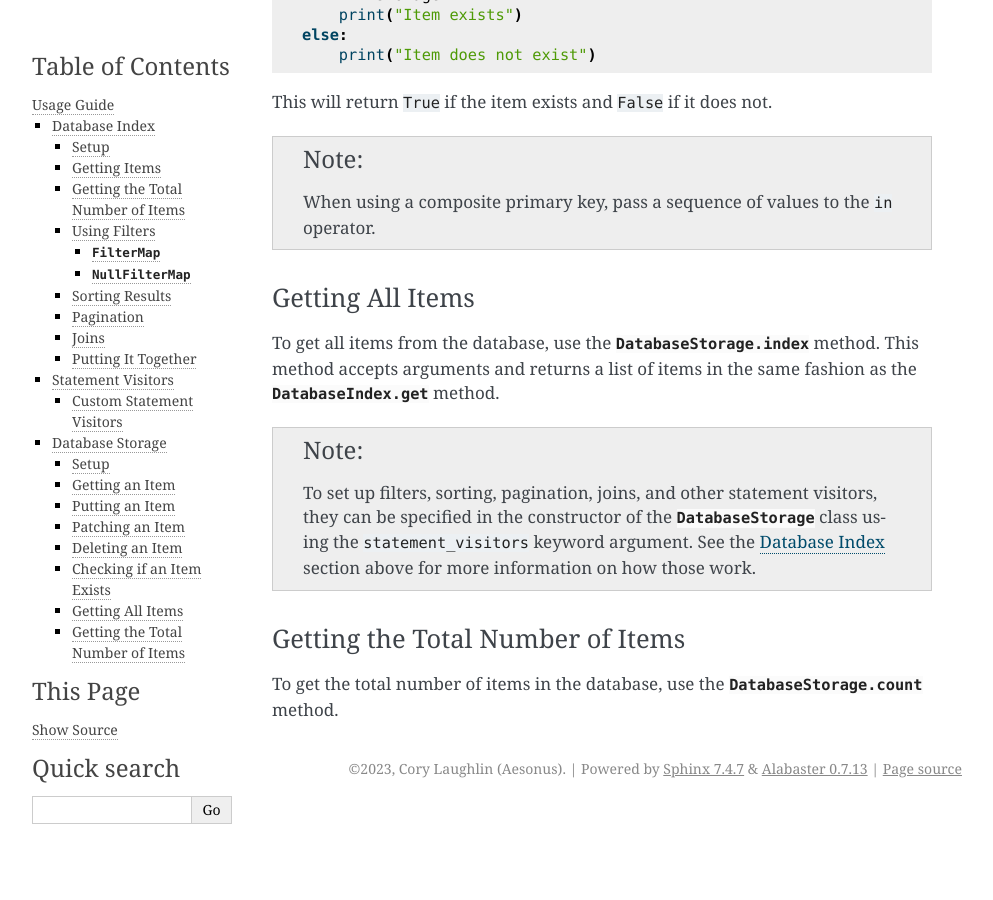
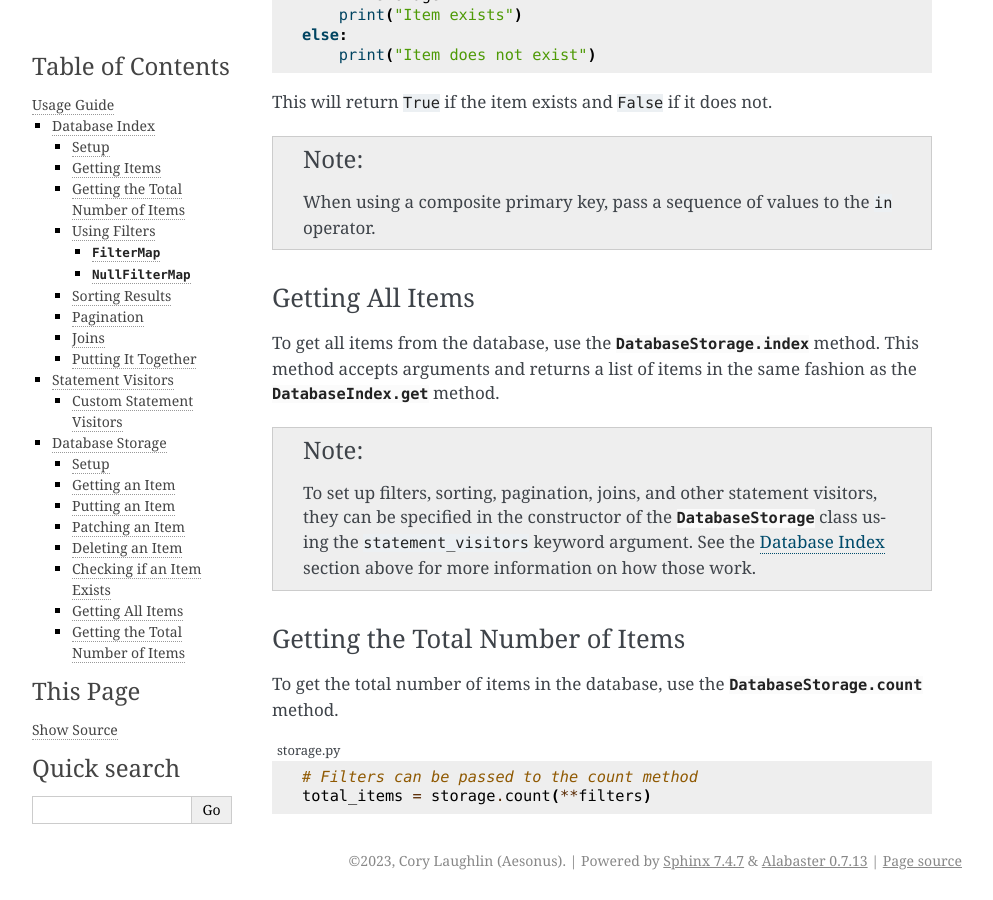
Before and after one commit to Aesonus/alchemical-storage, a Sphinx documentation site: the page built from docs/source/usage.rst, in a window 1280 px wide and 900 px high, scrolled down 14266 px. Shown: the whole window, without its empty margins (148-1141 px from the left). Built offline with Sphinx 7.4.7, drawn with Linux system fonts in a browser that asks for light colours.

Commit message:
Add example of getting the total number of items to usage docs
Refs #8

```diff
--- a/docs/source/usage.rst
+++ b/docs/source/usage.rst
@@ -659,3 +659,9 @@ Getting the Total Number of Items
 ~~~~~~~~~~~~~~~~~~~~~~~~~~~~~~~~~
 
 To get the total number of items in the database, use the :meth:`DatabaseStorage.count <alchemical_storage.storage.DatabaseStorage.count>` method.
+
+.. code-block:: python
+    :caption: storage.py
+
+    # Filters can be passed to the count method
+    total_items = storage.count(**filters)
```
